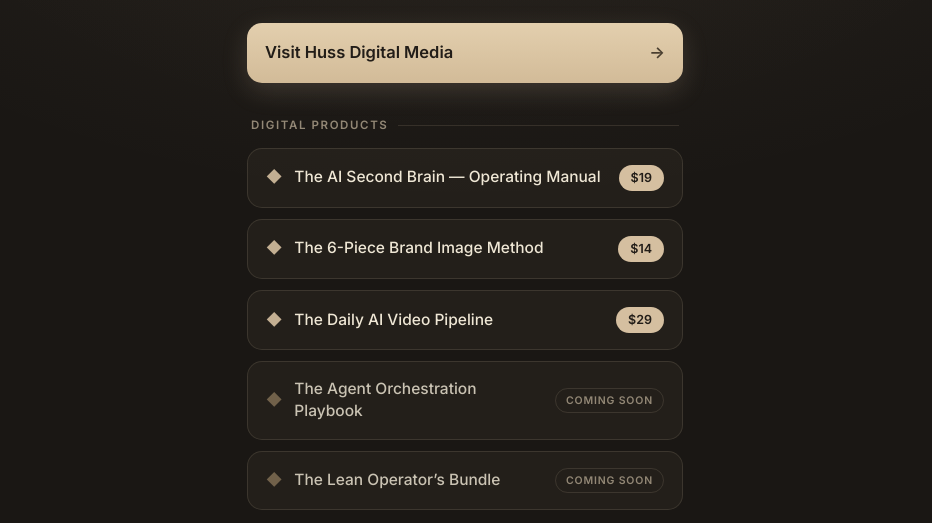
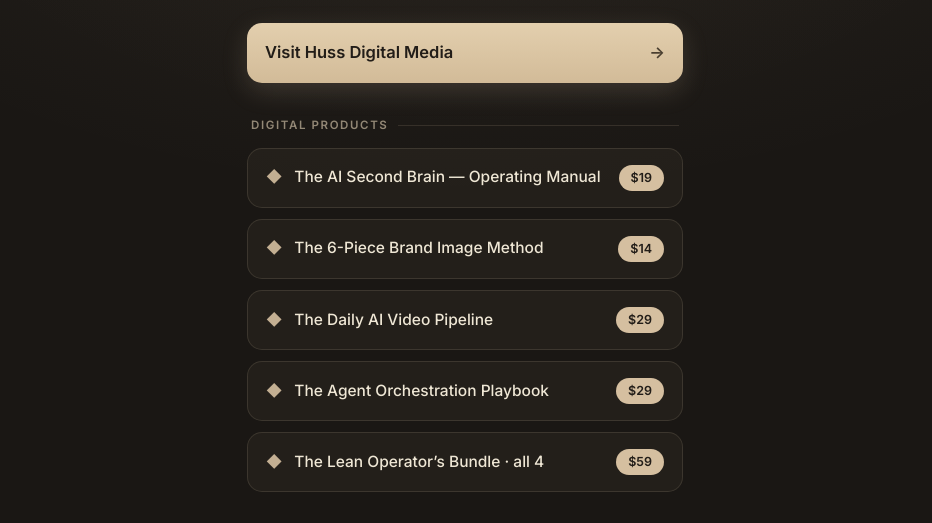
Before and after one commit to hussdigitalmedia/hussdigitalmedia.github.io, a plain HTML site: page index.html in a window 1280 px wide. Shown: the part 262-785 px from the top of the page, without its empty margins (175-1107 px from the left). Drawn offline with Linux system fonts and the light colour scheme.

Commit message:
Wire product 4 and the bundle to Gumroad

```diff
--- a/index.html
+++ b/index.html
@@ -139,8 +139,8 @@
     <a class="btn product live" href="https://hussdigitalmedia.gumroad.com/l/secondbrain" target="_blank" rel="noopener"><span class="ico">&#9670;</span><span class="name">The AI Second Brain &mdash; Operating Manual</span><span class="price">$19</span></a>
     <a class="btn product live" href="https://hussdigitalmedia.gumroad.com/l/imagemethod" target="_blank" rel="noopener"><span class="ico">&#9670;</span><span class="name">The 6-Piece Brand Image Method</span><span class="price">$14</span></a>
     <a class="btn product live" href="https://hussdigitalmedia.gumroad.com/l/videopipeline" target="_blank" rel="noopener"><span class="ico">&#9670;</span><span class="name">The Daily AI Video Pipeline</span><span class="price">$29</span></a>
-    <div class="btn product"><span class="ico">&#9670;</span><span class="name">The Agent Orchestration Playbook</span><span class="pill">Coming soon</span></div>
-    <div class="btn product"><span class="ico">&#9670;</span><span class="name">The Lean Operator&rsquo;s Bundle</span><span class="pill">Coming soon</span></div>
+    <a class="btn product live" href="https://hussdigitalmedia.gumroad.com/l/orchestration" target="_blank" rel="noopener"><span class="ico">&#9670;</span><span class="name">The Agent Orchestration Playbook</span><span class="price">$29</span></a>
+    <a class="btn product live" href="https://hussdigitalmedia.gumroad.com/l/bundle" target="_blank" rel="noopener"><span class="ico">&#9670;</span><span class="name">The Lean Operator&rsquo;s Bundle &middot; all 4</span><span class="price">$59</span></a>
   </div>
 
   <!-- ============================================================= -->
```
